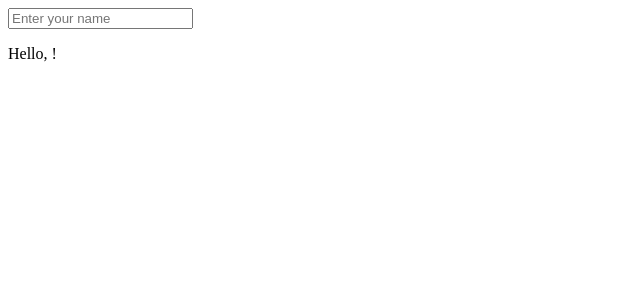
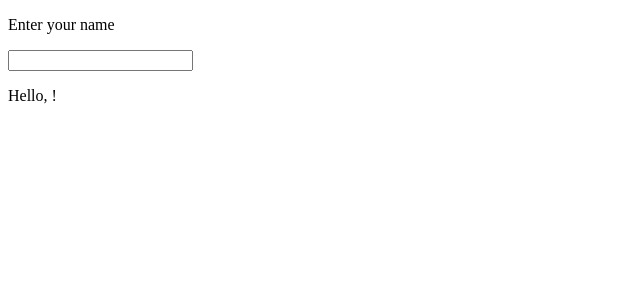
Before and after one commit to acciojob/personal-greeting-Jpfpp12, a React app: page / in a window 1280 px wide. Shown: the top 300 px of the page, without its empty margins (0-640 px from the left). Built offline with nearby package versions, Linux system fonts and the light colour scheme.

Commit message:
Update App.js

```diff
--- a/src/components/App.js
+++ b/src/components/App.js
@@ -11,9 +11,9 @@ const App = () => {
   return (
     <div>
       {/* Do not remove the main div */}
+     <p>Enter your name</p>
       <input
         type="text"
-        placeholder="Enter your name"
         value={name}
         onChange={handleChange}
       />
```
